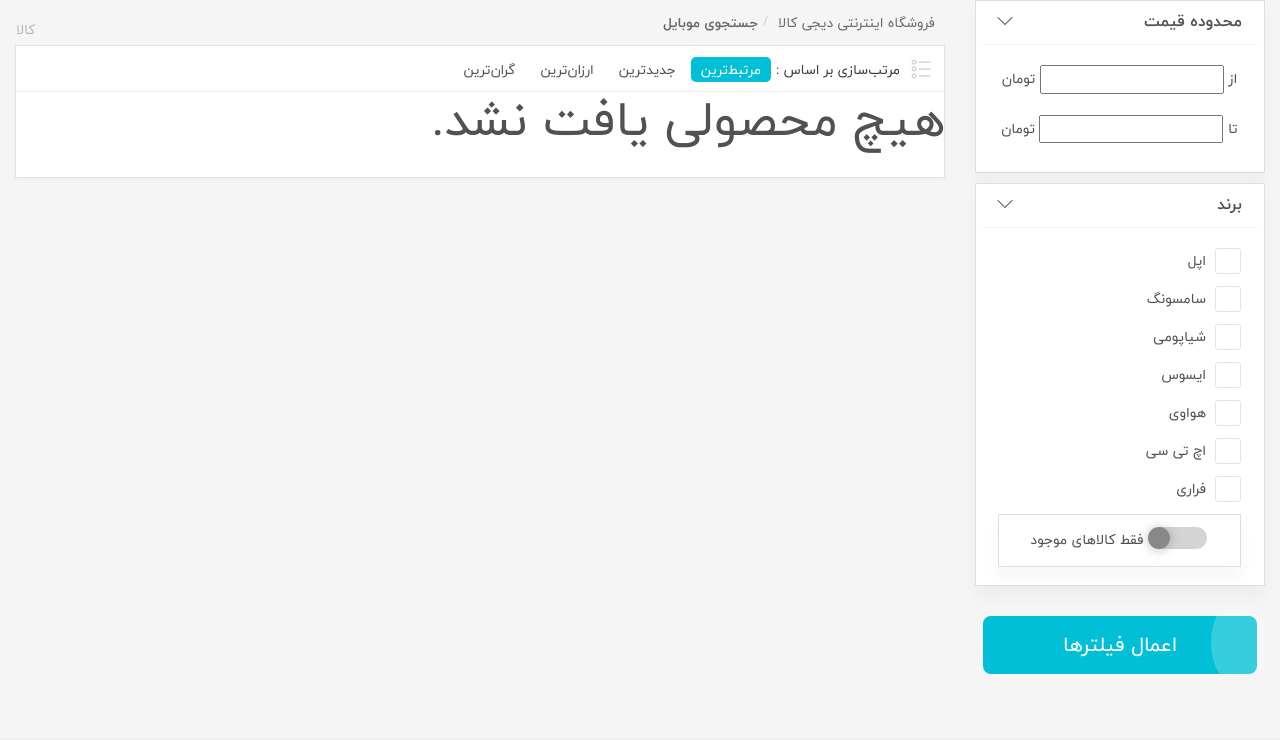
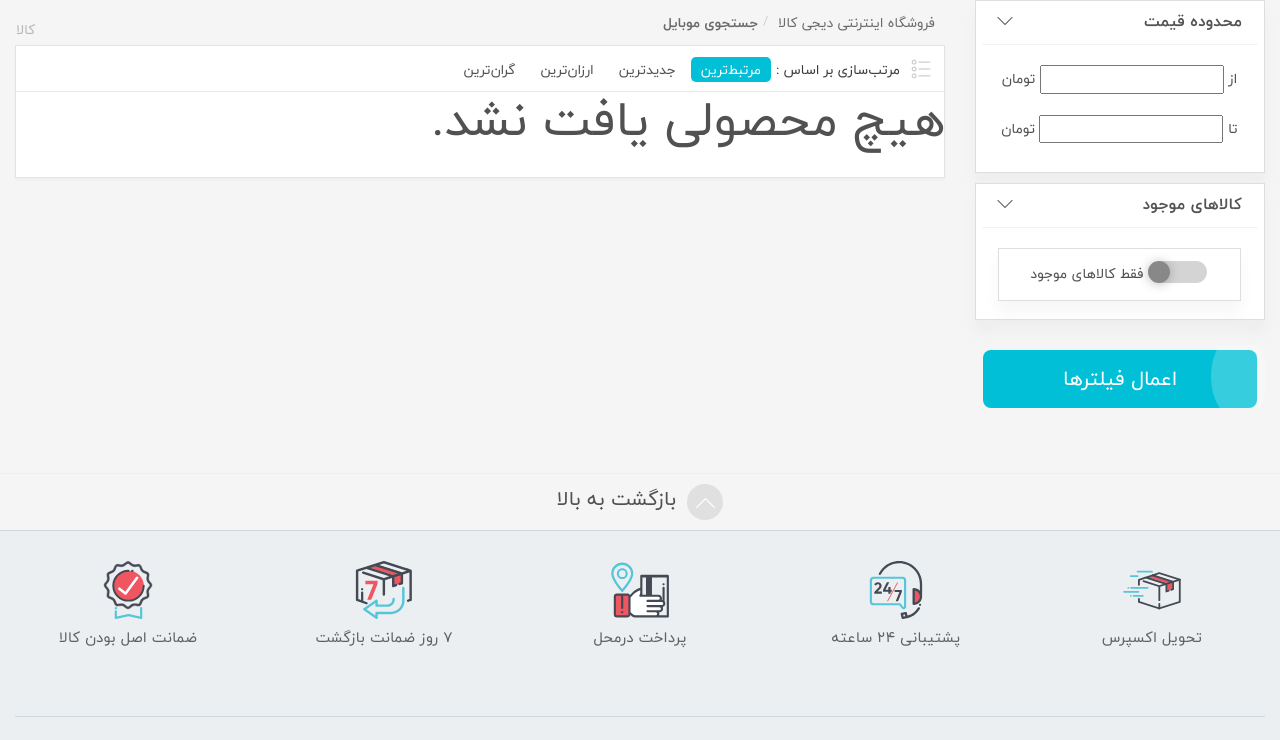
Before and after one commit to mohammad-aq1996/digikala, a Django app: template templates/store_app/search.html in a window 1280 px wide. Shown: the part 147-887 px from the top of the page. Run offline with Django 4.2, Linux system fonts and the light colour scheme; the template is opened without the code that fills it, so the values that code supplies are empty; some libraries are stand-ins or nearby versions.

Commit message:
remove brand from search

```diff
--- a/store_app/filters.py
+++ b/store_app/filters.py
@@ -14,7 +14,7 @@ class ProductFilter(django_filters.FilterSet):
         ("price-l2h", "قیمت صعودی"),
     )
     BRAND_CHOICES = (
-        ("1", "apple"),
+        ("5", "apple"),
         ("2", "samsung"),
         ("3", "xiaomi"),
         ("4", "apple"),
--- a/templates/store_app/mobile-list.html
+++ b/templates/store_app/mobile-list.html
@@ -53,7 +53,7 @@
                                         <div class="filter-option">
 
                                             <div class="checkbox">
-                                                <input name="brand" value=1 id="checkbox8" type="checkbox" {% if 'brand=1' in request.get_full_path %}checked{% endif %}>
+                                                <input name="brand" value=5 id="checkbox8" type="checkbox" {% if 'brand=5' in request.get_full_path %}checked{% endif %}>
                                                 <label for="checkbox8">
                                                     اپل
                                                 </label>
--- a/templates/store_app/search.html
+++ b/templates/store_app/search.html
@@ -40,7 +40,7 @@
                                 <div class="box-header">
                                     <div class="box-toggle" data-toggle="collapse" href="#collapseExample2" role="button"
                                         aria-expanded="true" aria-controls="collapseExample2">
-                                        برند
+                                        کالاهای موجود
                                         <i class="now-ui-icons arrows-1_minimal-down"></i>
                                     </div>
                                 </div>
@@ -49,48 +49,7 @@
 
                                         <div class="filter-option">
 
-                                            <div class="checkbox">
-                                                <input name="brand" value=apple id="checkbox8" type="checkbox" {% if 'brand=apple' in request.get_full_path %}checked{% endif %}>
-                                                <label for="checkbox8">
-                                                    اپل
-                                                </label>
-                                            </div>
-                                            <div class="checkbox">
-                                                <input name="brand" value=samsung id="checkbox9" type="checkbox" {% if 'brand=samsung' in request.get_full_path %}checked{% endif %}>
-                                                <label for="checkbox9">
-                                                    سامسونگ
-                                                </label>
-                                            </div>
-                                            <div class="checkbox">
-                                                <input name="brand" value=xiaomi id="checkbox10" type="checkbox" {% if 'brand=xiaomi' in request.get_full_path %}checked{% endif %}>
-                                                <label for="checkbox10">
-                                                    شیاپومی
-                                                </label>
-                                            </div>
-                                            <div class="checkbox">
-                                                <input name="brand" value=asus  id="checkbox11" type="checkbox" {% if 'brand=asus' in request.get_full_path %}checked{% endif %}>
-                                                <label for="checkbox11">
-                                                    ایسوس
-                                                </label>
-                                            </div>
-                                            <div class="checkbox">
-                                                <input id="checkbox12" type="checkbox">
-                                                <label for="checkbox12">
-                                                    هواوی
-                                                </label>
-                                            </div>
-                                            <div class="checkbox">
-                                                <input id="checkbox13" type="checkbox">
-                                                <label for="checkbox13">
-                                                    اچ تی سی
-                                                </label>
-                                            </div>
-                                            <div class="checkbox">
-                                                <input id="checkbox14" type="checkbox">
-                                                <label for="checkbox14">
-                                                    فراری
-                                                </label>
-                                            </div>
+
                                             <div class="box">
                                                 <div class="box-content">
                                                     <input type="checkbox" name="ava" class="bootstrap-switch" {% if 'ava=on' in request.get_full_path %}checked{% endif %} />
```
Also changed, not shown: store_app/views.py (+1 -43 lines).
